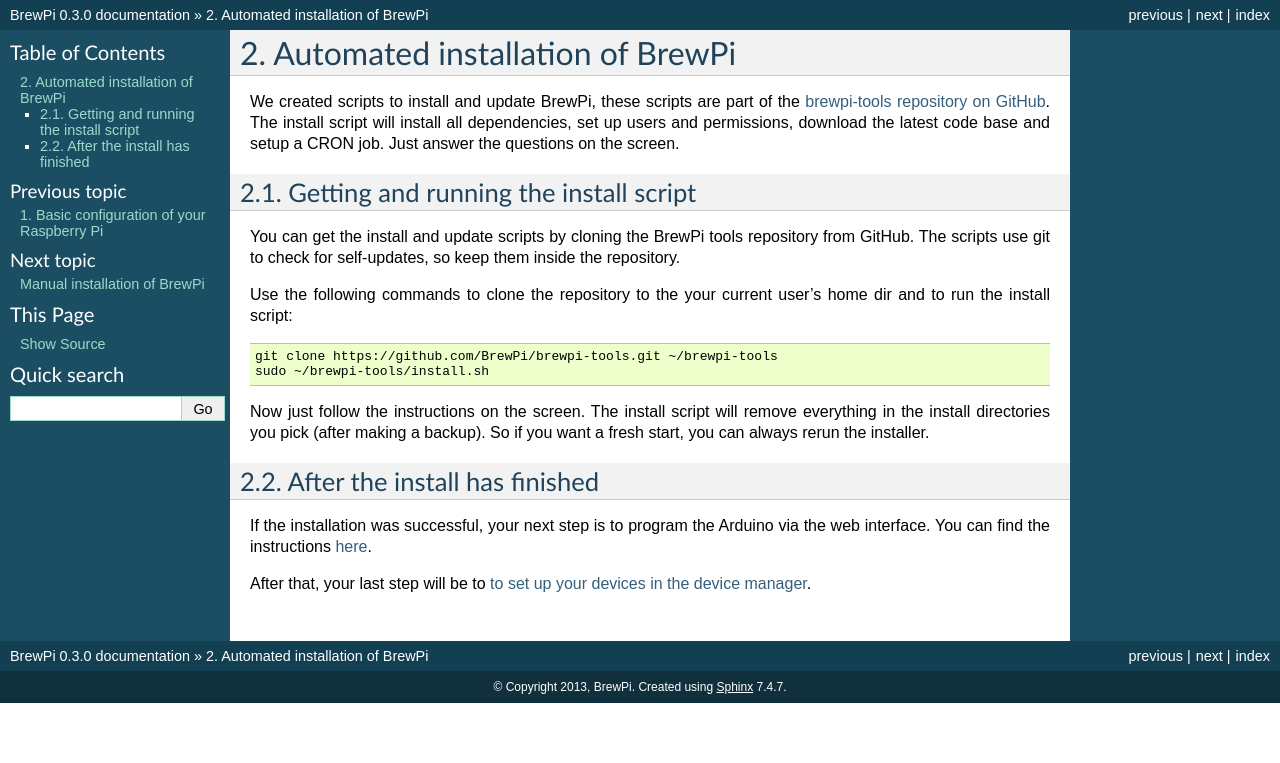
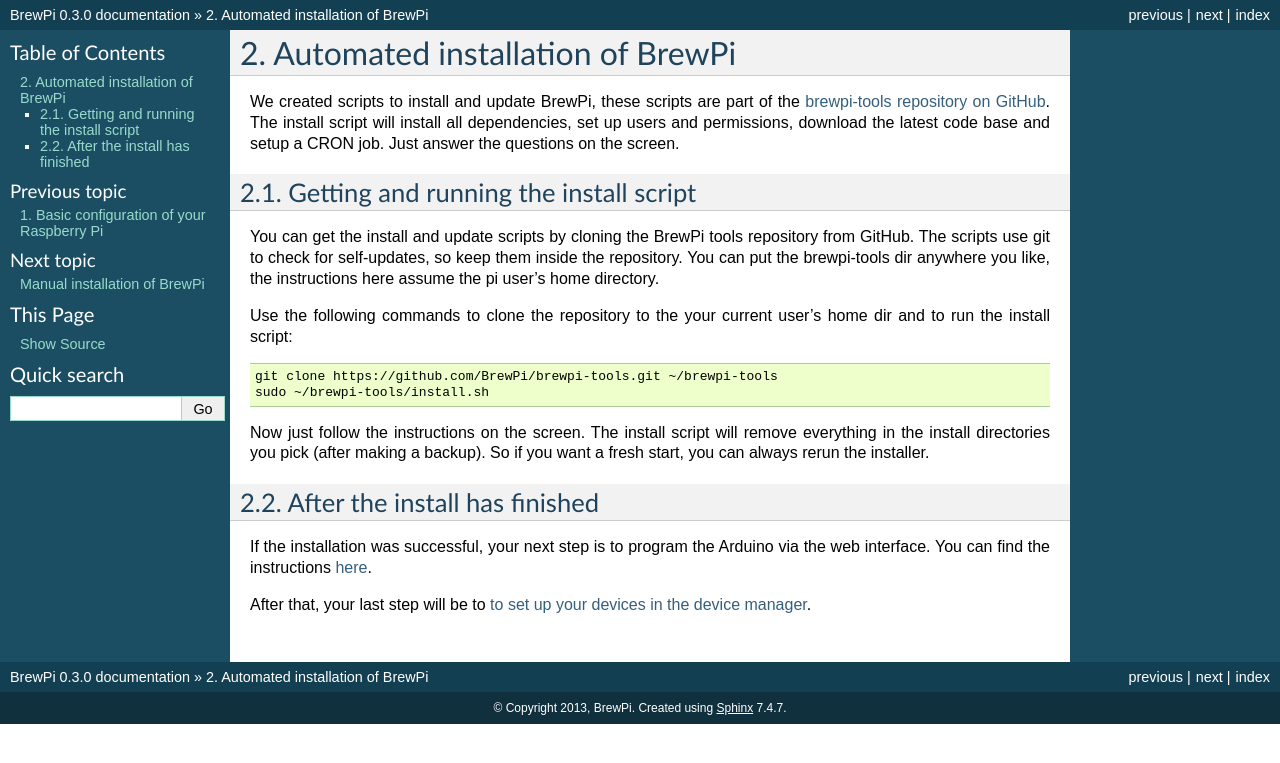
Before and after one commit to BrewPi/brewpi-userdocs, a Sphinx documentation site: the page built from source/automated-brewpi-install/automated-brewpi-install.rst, in a window 1280 px wide. Shown: the top 763 px of the page. Built offline with Sphinx 7.4.7, drawn with Linux system fonts in a browser that asks for light colours; formulas are drawn with MathJax 3.

Commit message:
Clearify that the brewpi-tools dir is in the pi user's home dir

```diff
--- a/source/automated-brewpi-install/automated-brewpi-install.rst
+++ b/source/automated-brewpi-install/automated-brewpi-install.rst
@@ -4,11 +4,11 @@ We created scripts to install and update BrewPi, these scripts are part of the `
 The install script will install all dependencies, set up users and permissions, download the latest code base and setup a CRON job.
 Just answer the questions on the screen.
 
-
 Getting and running the install script
 --------------------------------------
 You can get the install and update scripts by cloning the BrewPi tools repository from GitHub.
 The scripts use git to check for self-updates, so keep them inside the repository.
+You can put the brewpi-tools dir anywhere you like, the instructions here assume the pi user's home directory.
 
 Use the following commands to clone the repository to the your current user's home dir and to run the install script:
 
--- a/source/updating-brewpi/update-script.rst
+++ b/source/updating-brewpi/update-script.rst
@@ -7,6 +7,7 @@ Getting the update script
 -------------------------
 If you didn't clone the `brewpi-tools repository on GitHub <https://github.com/BrewPi/brewpi-tools>`_ repository already,
 you can do it with the following command. This will clone it from GitHub into your current user's home directory.
+You can put the brewpi-tools dir anywhere you like, the instructions here assume the pi user's home directory.
 
 .. code-block:: bash
 
```
